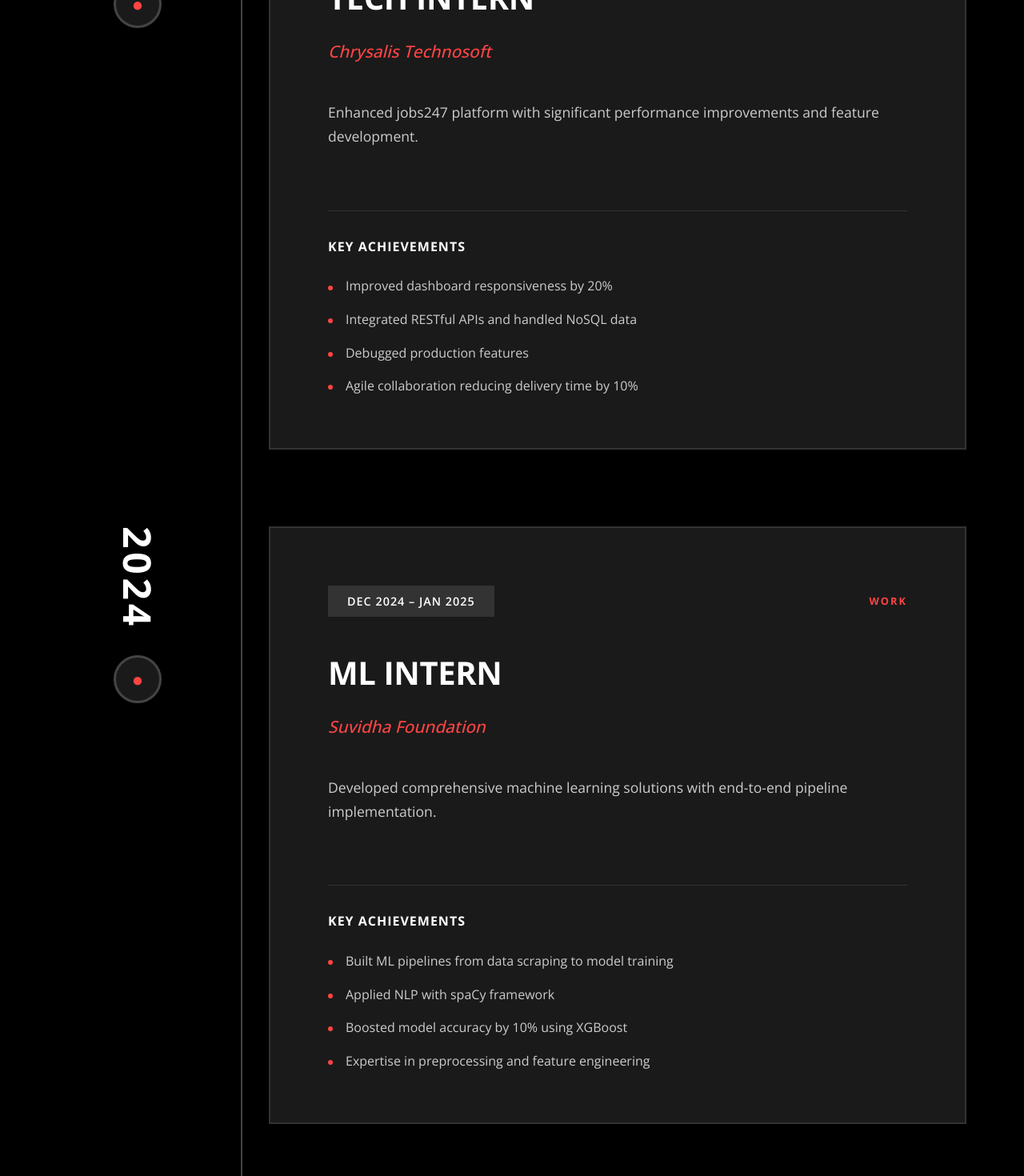
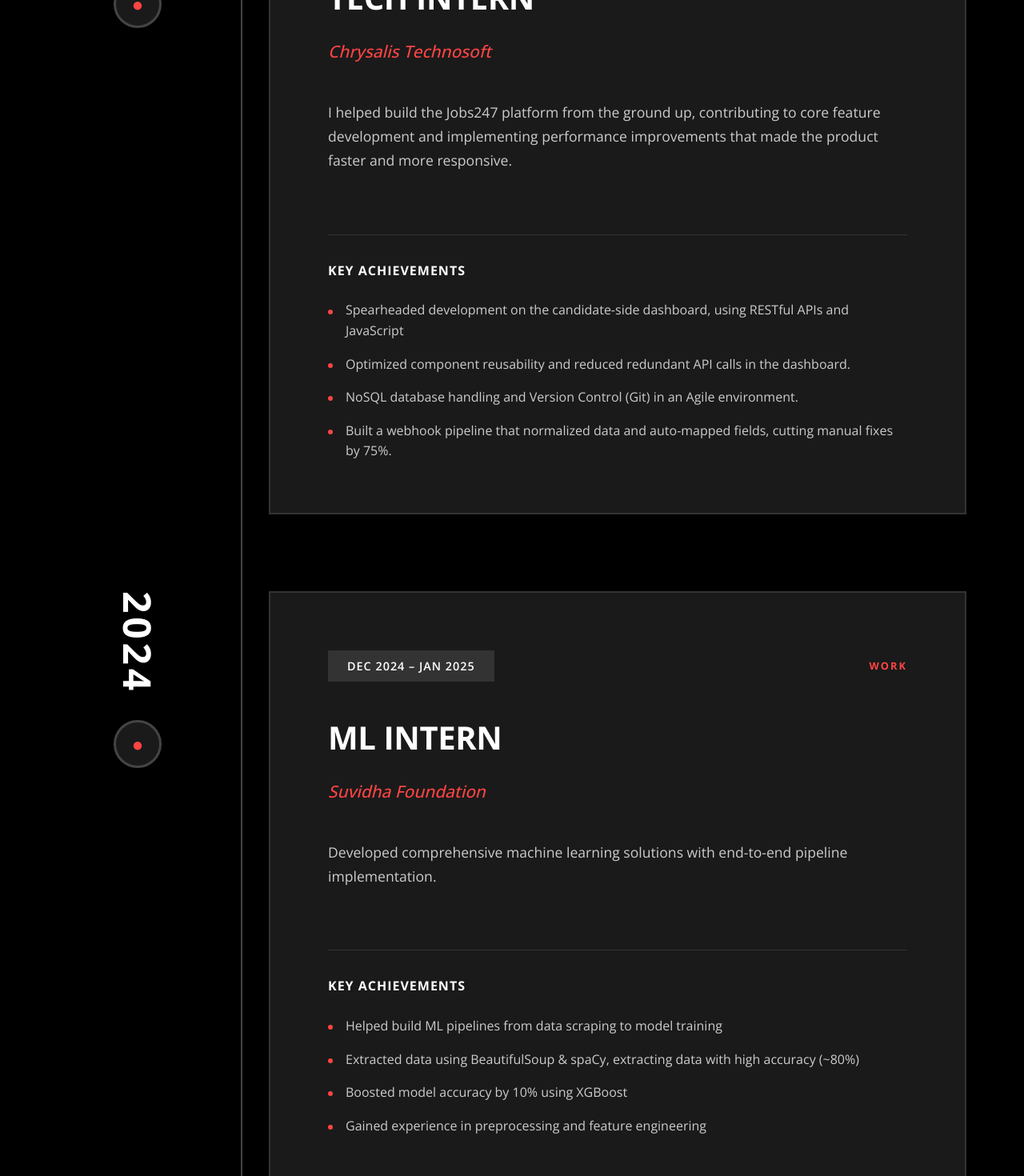
Before and after one commit to shetty-ansh/netflix-portfolio, a React (Vite) app: page /experience in a window 1280 px wide. Shown: the part 740-2210 px from the top of the page at 80% size. Built offline with nearby package versions, Linux system fonts and the light colour scheme.

Commit message:
Only Home and Contact Left

```diff
--- a/src/components/Navbar.css
+++ b/src/components/Navbar.css
@@ -168,6 +168,7 @@
 
   .mobile-nav-icon {
     font-size: 1.1rem;
+    color: rgb(255, 64, 64);
   }
 }
 
--- a/src/pages/Professional.jsx
+++ b/src/pages/Professional.jsx
@@ -10,12 +10,12 @@
             title: "Tech Intern",
             subtitle: "Chrysalis Technosoft",
             type: "work",
-            description: "Enhanced jobs247 platform with significant performance improvements and feature development.",
+            description: "I helped build the Jobs247 platform from the ground up, contributing to core feature development and implementing performance improvements that made the product faster and more responsive.",
             highlights: [
-                "Improved dashboard responsiveness by 20%",
-                "Integrated RESTful APIs and handled NoSQL data",
-                "Debugged production features",
-                "Agile collaboration reducing delivery time by 10%"
+                "Spearheaded development on the candidate-side dashboard, using RESTful APIs and JavaScript",
+                "Optimized component reusability and reduced redundant API calls in the dashboard.",
+                "NoSQL database handling and Version Control (Git) in an Agile environment.",
+                "Built a webhook pipeline that normalized data and auto-mapped fields, cutting manual fixes by 75%."
             ]
         },
         {
@@ -27,10 +27,10 @@
             type: "work",
             description: "Developed comprehensive machine learning solutions with end-to-end pipeline implementation.",
             highlights: [
-                "Built ML pipelines from data scraping to model training",
-                "Applied NLP with spaCy framework",
+                "Helped build ML pipelines from data scraping to model training",
+                "Extracted data using BeautifulSoup & spaCy, extracting data with high accuracy (~80%)",
                 "Boosted model accuracy by 10% using XGBoost",
-                "Expertise in preprocessing and feature engineering"
+                "Gained experience in preprocessing and feature engineering"
             ]
         },
         {
@@ -60,8 +60,8 @@
                 "Smart India Hackathon (Top Team)",
                 "Oscillation Hackathon (Finalist)",
                 "Research Projects: Driver Fatigue Detection, Smart Irrigation",
-                "Sports: Basketball & Tug of War Representative",
-                "Technical Skills: MEAN/MERN Stacks, ML, APIs",
+                "Sports: Basketball & Tug of War Team",
+                "Technical Skills: MEAN/MERN Stacks, APIs, Python, Java, JS/TS",
                 "Leadership: SIH Team Lead, Discipline Incharge (Zephyr Fest)",
                 "Social Impact: Teaching underprivileged children"
             ]
@@ -69,7 +69,7 @@
         {
             id: 5,
             period: "2020 – 2022",
-            year: "2020",
+            year: "2022",
             title: "Junior College (HSC)",
             type: "education",
             description: "Higher Secondary Certificate, preparing for engineering studies with focus on science and mathematics.",
@@ -78,7 +78,7 @@
         {
             id: 6,
             period: "2010 – 2020",
-            year: "2010",
+            year: "2020",
             title: "Schooling (ICSE Board)",
             type: "education",
             description: "Completed foundational education under ICSE curriculum, building strong academic fundamentals.",
--- a/src/styles/Project.css
+++ b/src/styles/Project.css
@@ -21,10 +21,8 @@
   line-height:1.6;
 }
 
-/* Container */
 .projects-container{min-height:100vh; padding-top: 10vh;}
 
-/* HERO */
 .hero-section{
   height:10vh;
   display:flex;
```
